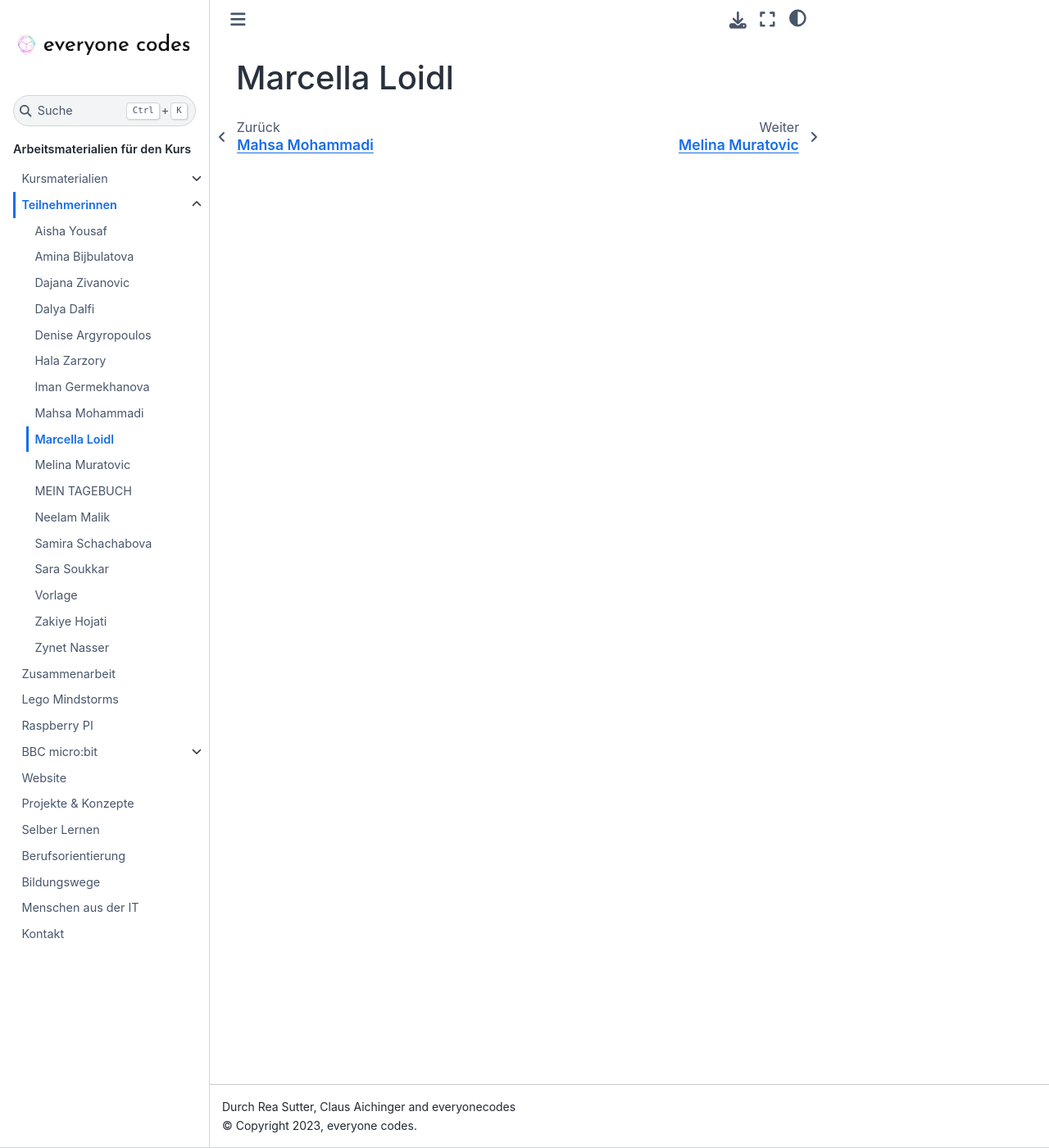
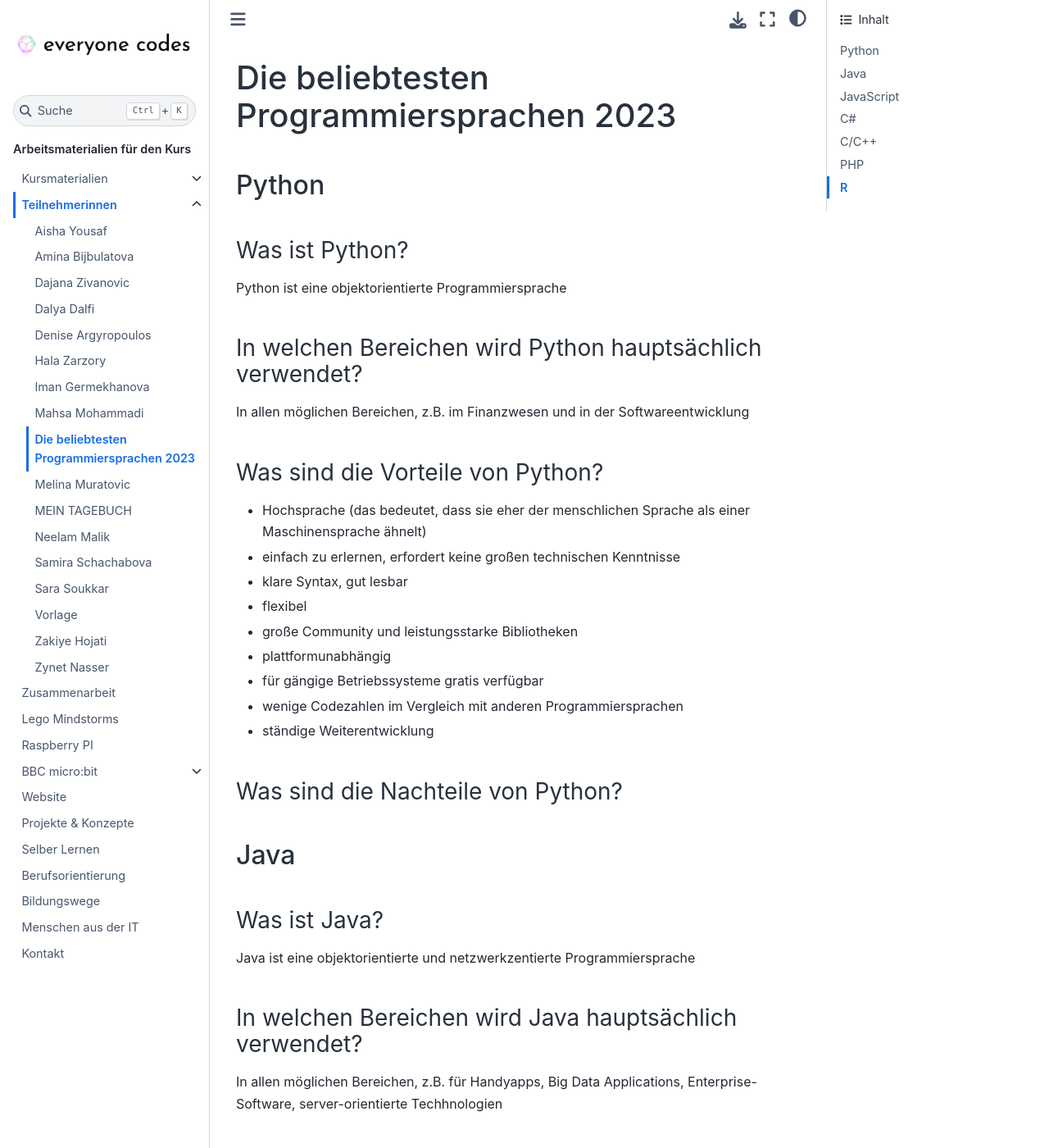
Before and after one commit to ec-mentors/IT-ist-das-was-fuer-mich-i05, a Sphinx documentation site: the page built from source/participants/marcella-loidl.md, in a window 1280 px wide and 1400 px high. Shown: the whole window at 82% size. Built offline with Sphinx 7.4.7 and the Sphinx Book theme 1.1.4, drawn with Linux system fonts in a browser that asks for light colours; some of the changed text lies outside the part shown.

Commit message:
Update marcella-loidl.md

```diff
--- a/source/participants/marcella-loidl.md
+++ b/source/participants/marcella-loidl.md
@@ -1 +1,48 @@
-# Marcella Loidl
+# Die beliebtesten Programmiersprachen 2023
+
+## Python
+### Was ist Python?
+Python ist eine objektorientierte Programmiersprache
+### In welchen Bereichen wird Python hauptsächlich verwendet?
+In allen möglichen Bereichen, z.B. im Finanzwesen und in der Softwareentwicklung
+### Was sind die Vorteile von Python?
+- Hochsprache (das bedeutet, dass sie eher der menschlichen Sprache als einer Maschinensprache ähnelt)
+- einfach zu erlernen, erfordert keine großen technischen Kenntnisse
+- klare Syntax, gut lesbar
+- flexibel
+- große Community und leistungsstarke Bibliotheken
+- plattformunabhängig
+- für gängige Betriebssysteme gratis verfügbar
+- wenige Codezahlen im Vergleich mit anderen Programmiersprachen
+- ständige Weiterentwicklung
+
+### Was sind die Nachteile von Python?
+
+## Java
+### Was ist Java?
+Java ist eine objektorientierte und netzwerkzentierte Programmiersprache
+### In welchen Bereichen wird Java hauptsächlich verwendet?
+In allen möglichen Bereichen, z.B. für Handyapps, Big Data Applications, Enterprise-Software, server-orientierte Techhnologien
+
+### Was sind die Vorteile von Java?
+- Hochsprache
+- leicht zu erlernen
+- plattformunabhängig
+- benutzerfreundlich
+- ständige Weiterentwicklung
+- sicher
+- einfache Wartung
+
+### Was sin die Nachteile von Java?
+- verglichen mit Programmen, die in C oder C++ geschrieben sind und direkt in Maschinencode übersetzt werden, werden Java-Programme viel langsamer ausgeführt
+-
+
+## JavaScript
+
+## C#
+
+## C/C++
+
+## PHP
+
+## R
```
